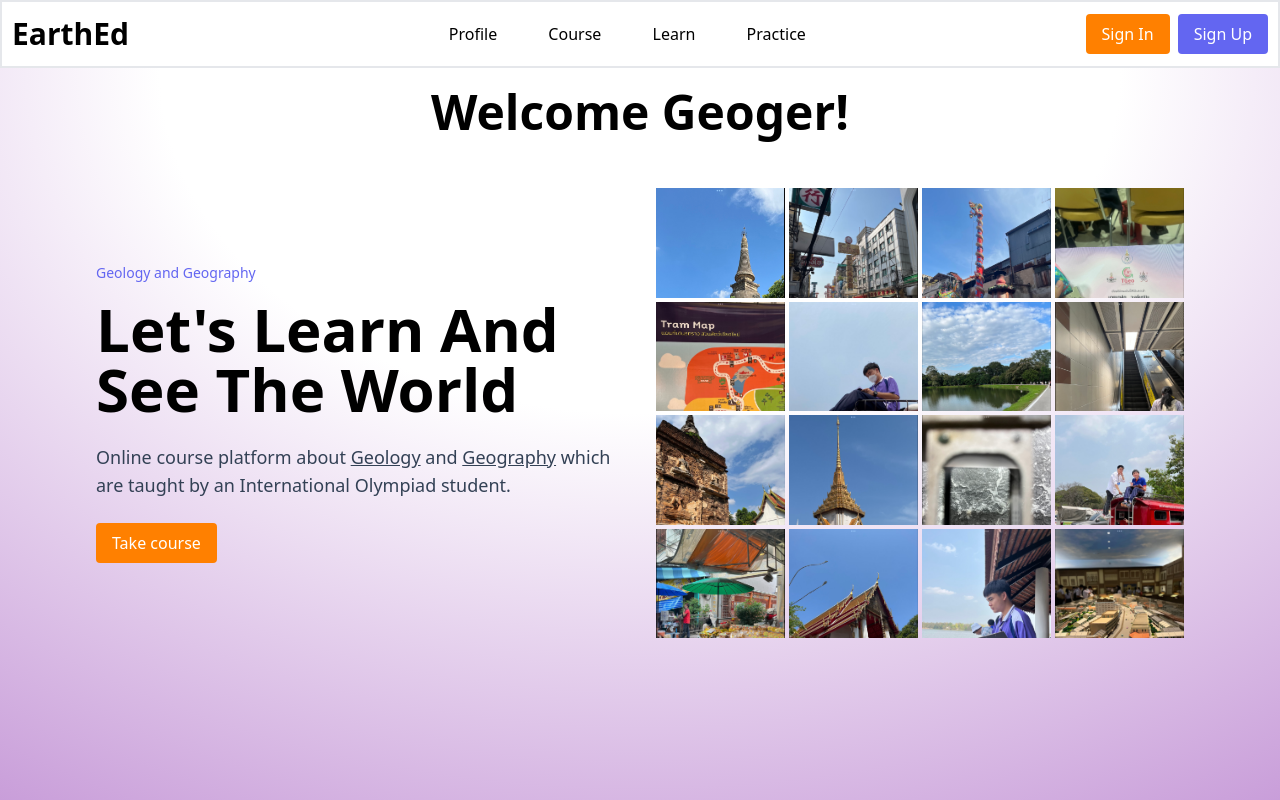
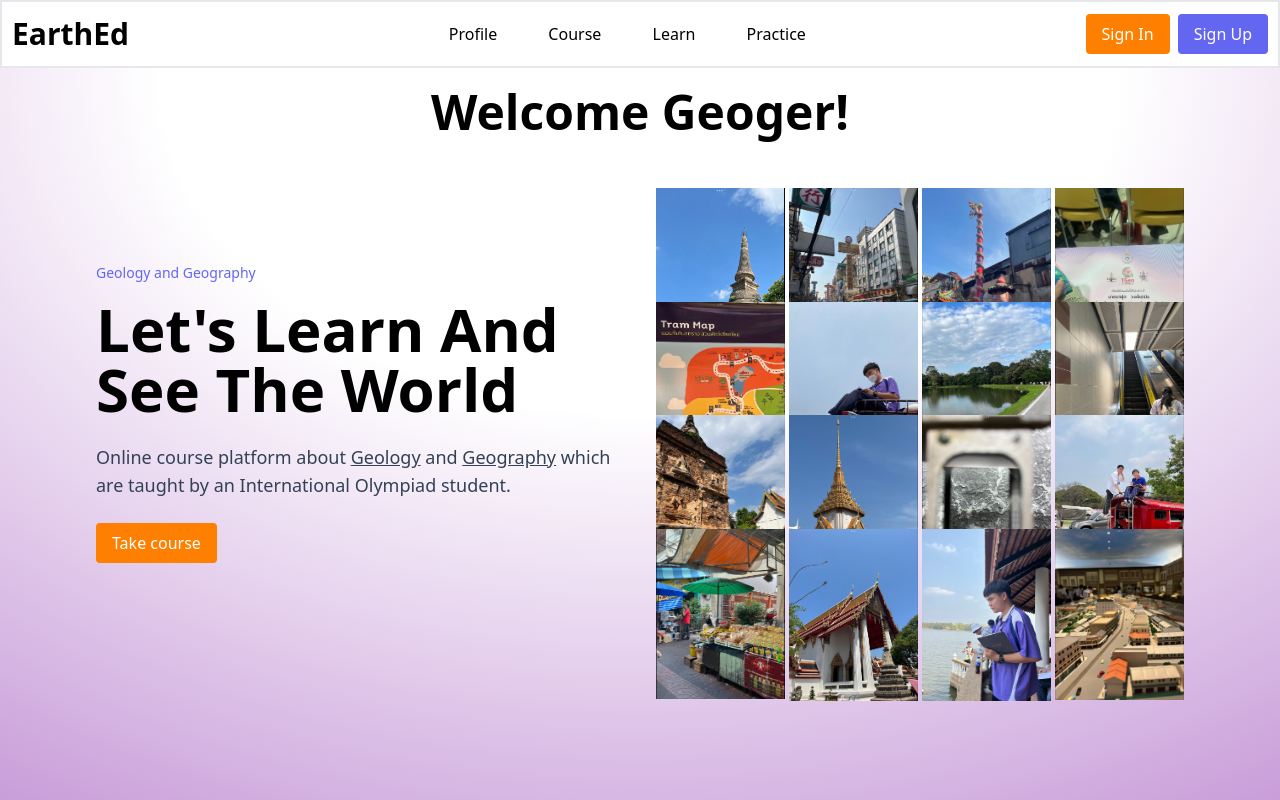
Before and after one commit to VeerapatSintupong123/EarthEd, a Next.js app: page / in a window 1280 px wide. Shown: the top 800 px of the page. Built offline with nearby package versions, Linux system fonts and the light colour scheme; no server answers.

Commit message:
fix shuffle

```diff
--- a/src/components/shuffle.tsx
+++ b/src/components/shuffle.tsx
@@ -5,6 +5,7 @@ import Link from "next/link";
 import { useEffect, useRef, useState } from "react";
 import { useSession } from "next-auth/react";
 import getShufflePic from "@/libs/getShufflePic";
+import Image from "next/image";
 
 const ShuffleHero: React.FC = () => {
   const { data: session } = useSession();
@@ -34,11 +35,14 @@ const ShuffleHero: React.FC = () => {
         layout
         transition={{ duration: 1.5, type: "spring" }}
         className="w-full h-full"
-        style={{
-          backgroundImage: `url(${squareData.find((sq) => sq.id === id)?.src})`,
-          backgroundSize: "cover",
-        }}
-      ></motion.div>
+      >
+        <Image
+          src={squareData.find((sq) => sq.id === id)?.src as string}
+          alt={`Shuffle ${id}`}
+          width={200}
+          height={100}
+        />
+      </motion.div>
     ));
   };
 
```
